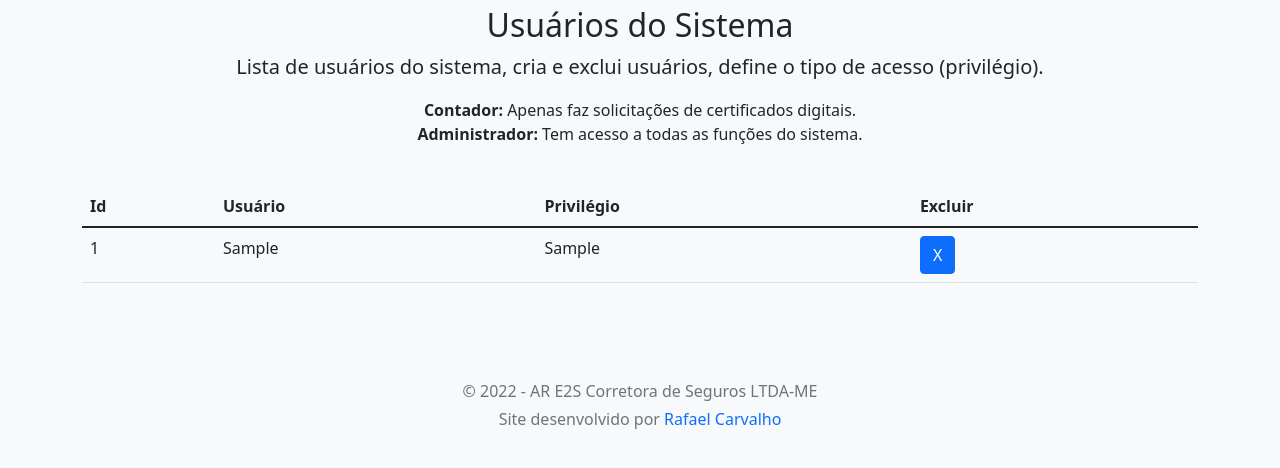
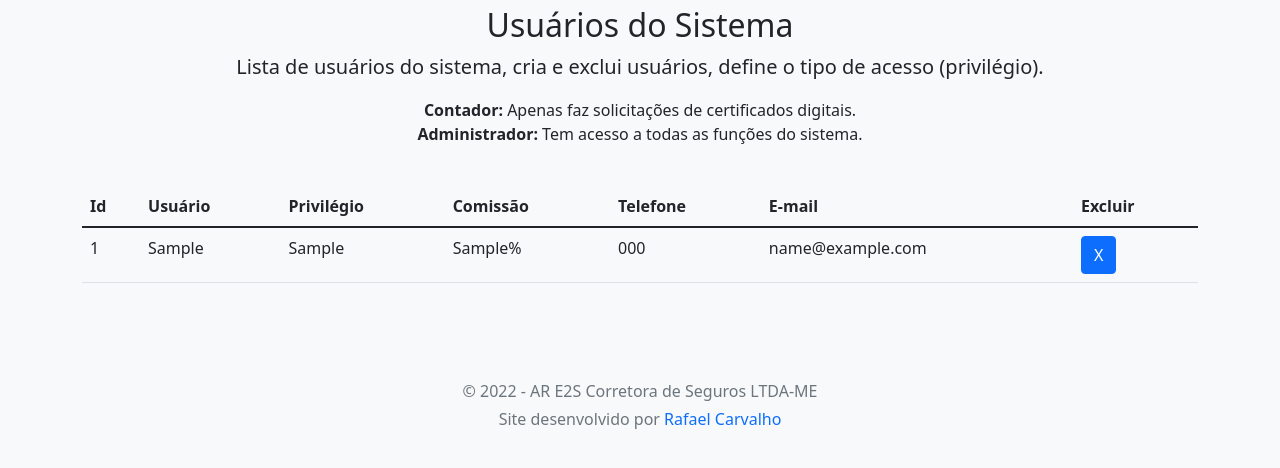
Before and after one commit to rafaelcarvalho-git/e2scertificadora, a PHP site: page /usuarios.php in a window 1280 px wide. Shown: the part 170-638 px from the top of the page. Run offline with PHP 8.4, Linux system fonts and the light colour scheme; the visitor is signed in with stand-in values (Sample User, id 1); tables that the repository leaves empty or names only in its code hold one stand-in row (values such as "Sample post"); some libraries are stand-ins or nearby versions.

Commit message:
atualizacao informacoes contadores

```diff
--- a/usuarios.php
+++ b/usuarios.php
@@ -78,6 +78,9 @@
         <th scope="col">Id</th>
         <th scope="col">Usuário</th>
         <th scope="col">Privilégio</th>
+        <th scope="col">Comissão</th>
+        <th scope="col">Telefone</th>
+        <th scope="col">E-mail</th>
         <th scope="col">Excluir</th>
       </tr>
     </thead>
@@ -86,6 +89,9 @@
         <td><?php echo $rows_usuarios['id']; ?></td>
         <td><?php echo $rows_usuarios['usuario']; ?></td>
         <td><?php echo $rows_usuarios['privilegio']; ?></td>
+        <td><?php echo $rows_usuarios['comissao']; ?>%</td>
+        <td><?php echo $rows_usuarios['telefone']; ?></td>
+        <td><?php echo $rows_usuarios['email']; ?></td>
         <td><button type="button" class="btn btn-primary" data-bs-toggle="modal" data-bs-target="#excluirUsuario<?php echo $rows_usuarios['id']; ?>" >X</button></td>
       </tr>
   <!-- Janela Confirma excluir Usuário -->
@@ -126,8 +132,24 @@
             <input type="text" class="form-control" name="senha" required>
             <label>Senha</label>
           </div><br>
+          <div id="iscontador">
+            <section>
+              <div class="form-floating mx-auto">
+                <input type="number" class="form-control" name="comissao">
+                <label>Comissão</label>
+              </div><br>
+              <div class="form-floating mx-auto">
+                <input type="text" class="form-control" name="telefone-contador">
+                <label>Telefone</label>
+              </div><br>
+            </section><br>
+            <div class="form-floating">
+              <input type="email" class="form-control" name="email-contador">
+              <label>E-mail</label>
+            </div><br>
+          </div>
           <div class="form-floating">
-            <select class="form-select" name="privilegio" required>
+            <select id="privilegio" class="form-select" name="privilegio" required>
               <option value="Administrador">Administrador</option>
               <option value="Contador">Contador</option>
             </select>
```
Also changed, not shown: cadastrar_usuario.php (+11 -1 lines), js/script.js (line endings or trailing spaces).
